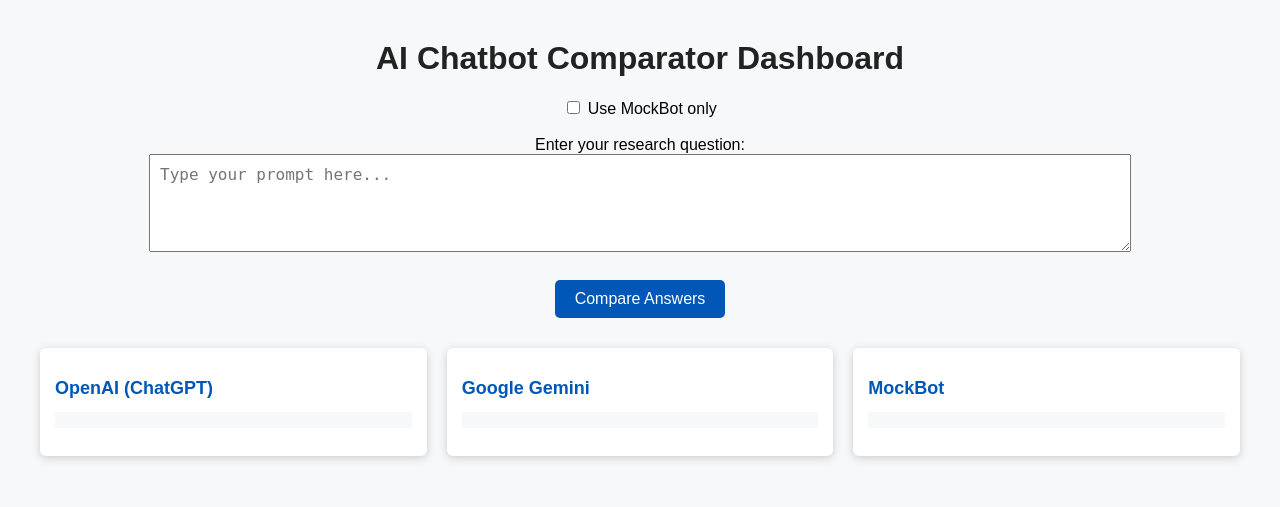
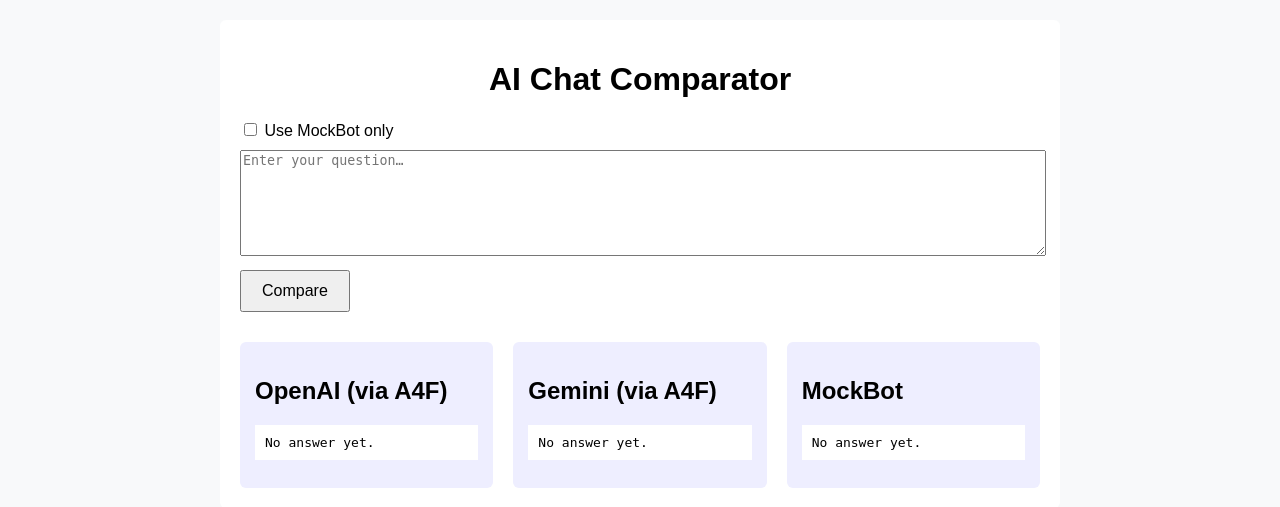
Before and after one commit to anshul-codes14/ai-chatbot-comparator, a Flask app: template templates/index.html in a window 1280 px wide. Shown: the top 507 px of the page. Run offline with Flask 3, Linux system fonts and the light colour scheme; the template is opened without the code that fills it, so the values that code supplies are empty.

Commit message:
Added A4F integration and fixed UI and changed static and templates folderfiles

```diff
--- a/app.py
+++ b/app.py
@@ -9,30 +9,32 @@
 GEMINI_A4F_MODEL = "provider-1/gemma-3-12b-it"  # Replace with actual Gemini model ID
 
 def ask_a4f(prompt, model_id):
-    a4f_key = os.getenv("A4F_API_KEY", "").strip()
-    if not a4f_key:
-        return "A4F API key not configured."
-
+    key = os.getenv("A4F_API_KEY", "").strip()
+    if not key:
+        return "A4F key not configured."
+    headers = {
+        "Authorization": f"Bearer {key}",
+        "Content-Type": "application/json"
+    }
+    payload = {
+        "model": model_id,
+        "messages": [{"role": "user", "content": prompt}],
+        "temperature": 0.7,
+        "max_tokens": 200
+    }
+    resp = requests.post("https://api.a4f.co/v1/chat/completions", headers=headers, json=payload, timeout=20)
     try:
-        headers = {
-            "Authorization": f"Bearer {a4f_key}",
-            "Content-Type": "application/json"
-        }
-        payload = {
-            "model": model_id,
-            "messages": [{"role": "user", "content": prompt}],
-            "temperature": 0.7,
-            "max_tokens": 200
-        }
-        url = "https://api.a4f.co/v1/chat/completions"
-        res = requests.post(url, headers=headers, json=payload, timeout=20)
-        res.raise_for_status()
-        return res.json()["choices"][0]["message"]["content"]
+        resp.raise_for_status()
+        return resp.json()["choices"][0]["message"]["content"]
     except Exception as e:
-        return f"A4F error: {str(e)}"
+        return f"A4F error: {e}"
 
 def ask_mock(prompt):
-    return f"MockBot: This is a simulated answer for '{prompt}'."
+    return f"MockBot: Simulated answer for '{prompt}'"
+
+@app.route('/')
+def index():
+    return render_template("index.html")
 
 @app.route('/api/compare', methods=['POST'])
 def compare():
@@ -42,32 +44,20 @@
     use_gemini = data.get("use_gemini", False)
     use_mock = data.get("use_mock", True)
 
-    result = {}
-
+    results = {}
     if use_openai:
-        result["openai"] = ask_a4f(prompt, OPENAI_A4F_MODEL)
+        results["openai"] = ask_a4f(prompt, OPENAI_A4F_MODEL)
     else:
-        result["openai"] = "OpenAI disabled."
-
+        results["openai"] = "OpenAI disabled."
     if use_gemini:
-        result["gemini"] = ask_a4f(prompt, GEMINI_A4F_MODEL)
+        results["gemini"] = ask_a4f(prompt, GEMINI_A4F_MODEL)
     else:
-        result["gemini"] = "Gemini disabled."
-
+        results["gemini"] = "Gemini disabled."
     if use_mock:
-        result["mock"] = ask_mock(prompt)
+        results["mock"] = ask_mock(prompt)
     else:
-        result["mock"] = "MockBot disabled."
-
-    return jsonify(result)
-
-@app.route('/')
-def serve_index():
-    return send_from_directory('static', 'index.html')
-
-@app.route('/static/<path:path>')
-def serve_static(path):
-    return send_from_directory('static', path)
+        results["mock"] = "MockBot disabled."
+    return jsonify(results)
 
 if __name__ == '__main__':
     app.run(debug=True)
--- a/static/script.js
+++ b/static/script.js
@@ -1,45 +1,29 @@
 document.getElementById('promptForm').addEventListener('submit', async (e) => {
   e.preventDefault();
-
   const prompt = document.getElementById('prompt').value.trim();
+  const useOpenAI = document.getElementById('mockToggle').checked ? false : true;
+  const useGemini = useOpenAI;
   const useMock = document.getElementById('mockToggle').checked;
 
-    if (!prompt) {
-        alert("Please enter a prompt.");
-        return;
-    }
+  if (!prompt) return alert('Please enter a prompt.');
 
-    // Show loading messages
-    document.getElementById('openai-answer').textContent = "Loading...";
-    document.getElementById('gemini-answer').textContent = "Loading...";
-    document.getElementById('mock-answer').textContent = "Loading...";
+  ['openai-answer','gemini-answer','mock-answer'].forEach(id => {
+    document.getElementById(id).textContent = 'Loading...';
+  });
 
   try {
-        const response = await fetch('/api/compare', {
+    const resp = await fetch('/api/compare', {
       method: 'POST',
       headers: {'Content-Type': 'application/json'},
-            body: JSON.stringify({ prompt: prompt, use_mock: useMock })
+      body: JSON.stringify({ prompt, use_openai: useOpenAI, use_gemini: useGemini, use_mock: useMock })
     });
-
-        if (!response.ok) {
-            const errorData = await response.json();
-            const errMsg = errorData.error || "Unknown error";
-            document.getElementById('openai-answer').textContent = "Error: " + errMsg;
-            document.getElementById('gemini-answer').textContent = "Error: " + errMsg;
-            document.getElementById('mock-answer').textContent = "Error: " + errMsg;
-            return;
-        }
-
-        const data = await response.json();
-
-        document.getElementById('openai-answer').textContent = data.openai || "No answer";
-        document.getElementById('gemini-answer').textContent = data.gemini || "No answer";
-        document.getElementById('mock-answer').textContent = data.mock || "No answer";
-
+    const data = await resp.json();
+    document.getElementById('openai-answer').textContent = data.openai;
+    document.getElementById('gemini-answer').textContent = data.gemini;
+    document.getElementById('mock-answer').textContent = data.mock;
   } catch (err) {
-        const msg = "Fetch error: " + err.message;
-        document.getElementById('openai-answer').textContent = msg;
-        document.getElementById('gemini-answer').textContent = msg;
-        document.getElementById('mock-answer').textContent = msg;
+    ['openai-answer','gemini-answer','mock-answer'].forEach(id => {
+      document.getElementById(id).textContent = `Error: ${err.message}`;
+    });
   }
 });
--- a/static/style.css
+++ b/static/style.css
@@ -1,58 +1,41 @@
 body {
   font-family: Arial, sans-serif;
-    margin: 40px;
-    background: #f6f8fa;
+  margin: 0;
+  padding: 0;
+  background: #f8f9fa;
+}
+.container {
+  max-width: 800px;
+  margin: 20px auto;
+  background: white;
+  padding: 20px;
+  border-radius: 6px;
 }
 h1 {
   text-align: center;
-    color: #222;
-}
-form {
-    display: flex;
-    flex-direction: column;
-    align-items: center;
-    margin-bottom: 30px;
 }
 textarea {
-    width: 80%;
-    padding: 10px;
-    margin-bottom: 10px;
-    font-size: 16px;
-    resize: vertical;
+  width: 100%;
+  height: 100px;
+  margin: 10px 0;
 }
 button {
   padding: 10px 20px;
-    font-size: 16px;
-    background: #0057b7;
-    color: white;
-    border: none;
-    border-radius: 5px;
-    cursor: pointer;
-}
-button:hover {
-    background: #003d80;
+  font-size: 1rem;
 }
 #results {
-    display: flex;
-    justify-content: space-around;
+  display: grid;
+  grid-template-columns: repeat(auto-fit, minmax(250px, 1fr));
   gap: 20px;
+  margin-top: 30px;
 }
-.answer {
-    background: #fff;
+section {
+  background: #eef;
+  padding: 15px;
   border-radius: 6px;
-    box-shadow: 0 2px 8px #ccc;
-    padding: 15px;
-    width: 30%;
-}
-.answer h2 {
-    font-size: 18px;
-    margin-bottom: 8px;
-    color: #0057b7;
 }
 pre {
   white-space: pre-wrap;
-    word-break: break-word;
-    background: #f6f8fa;
-    border-radius: 4px;
-    padding: 8px;
+  background: #fff;
+  padding: 10px;
 }
--- a/templates/index.html
+++ b/templates/index.html
@@ -1,37 +1,36 @@
 <!DOCTYPE html>
 <html lang="en">
 <head>
-    <meta charset="UTF-8">
-    <title>AI Chatbot Comparator Dashboard</title>
-    <link rel="stylesheet" href="static/style.css">
+  <meta charset="UTF-8" />
+  <title>AI Chat Comparator</title>
+  <link rel="stylesheet" href="{{ url_for('static', filename='style.css') }}" />
 </head>
 <body>
-    <h1>AI Chatbot Comparator Dashboard</h1>
+  <div class="container">
+    <h1>AI Chat Comparator</h1>
+    <label>
+      <input type="checkbox" id="mockToggle" />
+      Use MockBot only
+    </label>
     <form id="promptForm">
-        <label>
-            <input type="checkbox" id="mockToggle">
-            Use MockBot only
-        </label>
-        <br>
-        <label for="prompt">Enter your research question:</label>
-        <textarea id="prompt" rows="4" cols="50" placeholder="Type your prompt here..."></textarea>
-        <br>
-        <button type="submit">Compare Answers</button>
+      <textarea id="prompt" placeholder="Enter your question…"></textarea><br/>
+      <button type="submit">Compare</button>
     </form>
     <div id="results">
-        <div class="answer" id="openai">
-            <h2>OpenAI (ChatGPT)</h2>
-            <pre id="openai-answer"></pre>
-        </div>
-        <div class="answer" id="gemini">
-            <h2>Google Gemini</h2>
-            <pre id="gemini-answer"></pre>
-        </div>
-        <div class="answer" id="mock">
-            <h2>MockBot</h2>
-            <pre id="mock-answer"></pre>
-        </div>
+      <section>
+        <h2>OpenAI (via A4F)</h2>
+        <pre id="openai-answer">No answer yet.</pre>
+      </section>
+      <section>
+        <h2>Gemini (via A4F)</h2>
+        <pre id="gemini-answer">No answer yet.</pre>
+      </section>
+      <section>
+        <h2>MockBot</h2>
+        <pre id="mock-answer">No answer yet.</pre>
+      </section>
     </div>
-    <script src="static/script.js"></script>
+  </div>
+  <script src="{{ url_for('static', filename='script.js') }}"></script>
 </body>
 </html>
```
Also changed, not shown: static/index.html (deleted, +0 -38 lines), 1 other file. Lines whose indentation alone changed are shown as unchanged.
